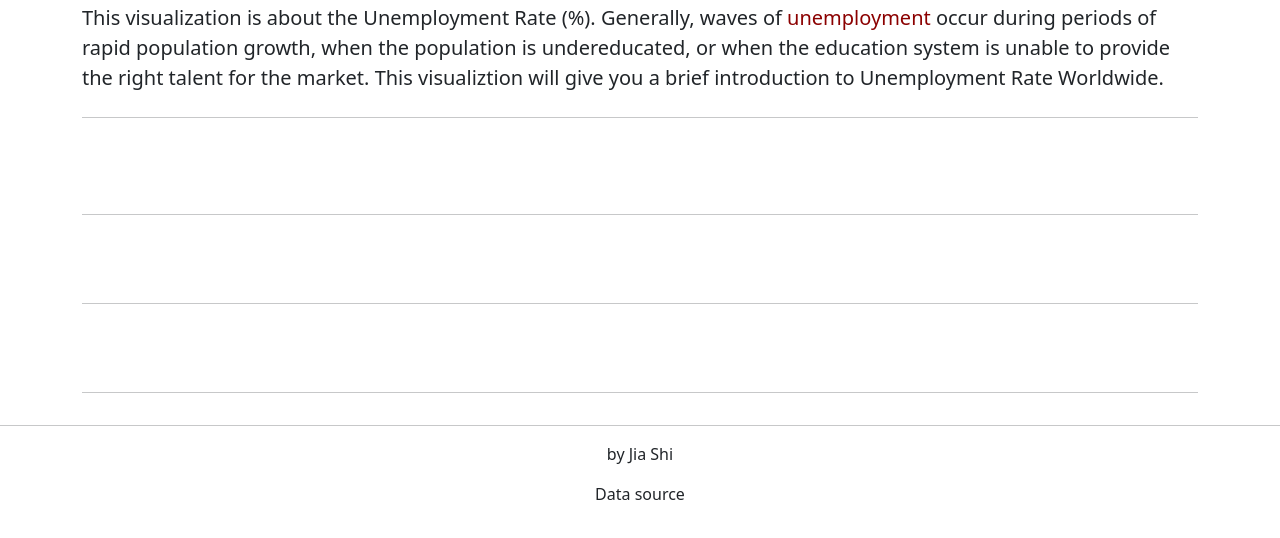
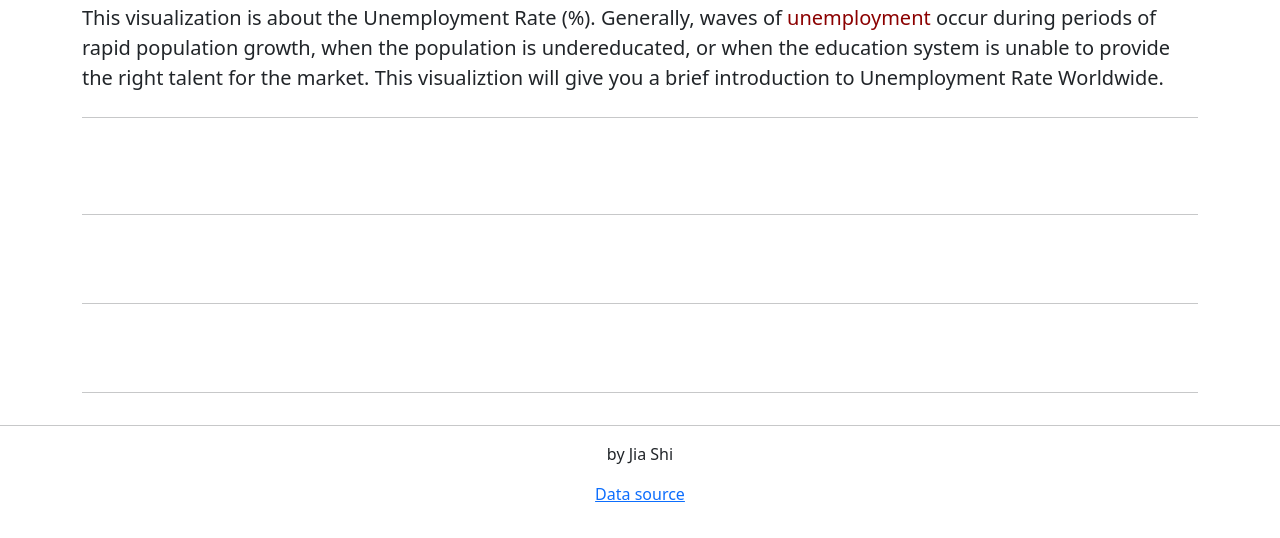
Before and after one commit to JSHI0019/fit3179, a plain HTML site: page index.html in a window 1280 px wide. Shown: the part 234-772 px from the top of the page. Drawn offline with nearby package versions, Linux system fonts and the light colour scheme; a script that the page names is missing.

Commit message:
Update index.html

```diff
--- a/index.html
+++ b/index.html
@@ -102,7 +102,7 @@
 <footer class="text-center">
     <p>by Jia Shi
     </p>
-    <p url="https://www.kaggle.com/datasets/pantanjali/unemployment-dataset?resource=download">Data source</p>
+    <a href="https://www.kaggle.com/datasets/pantanjali/unemployment-dataset?resource=download">Data source</a>
 </footer>
 
 </html>
```
